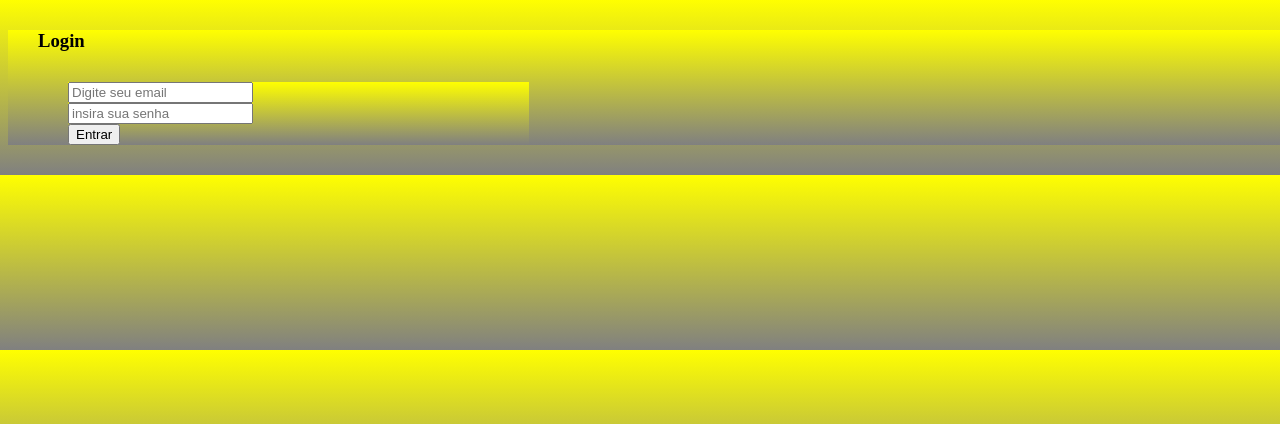
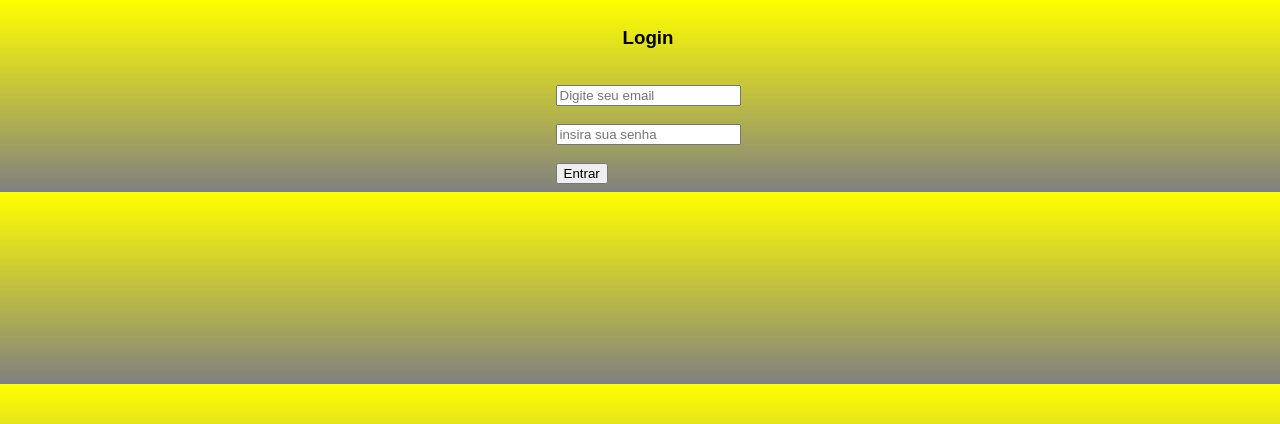
Before and after one commit to Olavocar/DARJ-spck, a PHP site: page /indexlogin.php in a window 1280 px wide. Shown: the top 424 px of the page. Run offline with PHP 8.4, Linux system fonts and the light colour scheme.

Commit message:
24/12/2022

```diff
--- a/estilo.css
+++ b/estilo.css
@@ -1,4 +1,4 @@
-body {width:100%;height:100%;font-family:'Gloucester MT Extra Condensed','sans-serif','Arial';background-image:linear-gradient(yellow,gray);}
+body{width:100%;height:100%;font-family:'Gloucester MT Extra Condensed','sans-serif','Arial';background-image:linear-gradient(yellow,gray);}
 
 #menu{height:auto;justify-content:center;font-size:18px;font-weight:bold;}
 
@@ -67,9 +67,11 @@ body {width:100%;height:100%;font-family:'Gloucester MT Extra Condensed','sans-s
 
 .afili{width:100%;height:100%;margin:auto;}
 
-.box{width:100%;height:100%;display:block;margin:auto;margin-left:auto;margin-right:auto;}
+.box{width:100%;height:100%;justify-content:center;align-items:center;display:flex;margin:auto;margin-left:auto;margin-right:auto;}
 
 .box2{width:100%;height:100%;display:flex;margin:auto;}
+
+.box3{border:1px;}
 
 .photo{width:160px;height:240px;display:flex;} img .photo{border:10px;}
 
@@ -101,7 +103,7 @@ img #pl1{height:600px}
 
 #lado{width:auto;height:100%;float:left;margin-top:0px;margin-left:10px;display:flex}
 
-.coluna{width:auto;height:100%;}
+#coluna1{width:auto;height:100%;}
 
 .id{padding:40px 20px 40px 10px;font-family:'Gloucester MT Extra Condensed','sans-serif','Arial';font-size:12px;font:bolder;font-style:italic}
 
--- a/indexlogin.php
+++ b/indexlogin.php
@@ -10,46 +10,43 @@ session_start();
     <meta http-equiv="X-UA-Compatible" content="IE=edge">
     <meta name="viewport" content="width=device-width, initial-scale=1">
     <title>Login</title>
-    <link href="style.css" rel="stylesheet">
+    <link href="estilo.css" rel="stylesheet">
 </head>
 
-<body class="container">
-    <section class="hero is-success is-fullheight">
-        <div class="hero-body">
-            <div class="container has-text-centered">
-                <div class="column is-4 is-offset-4">
+<body>
+            <div class="box3">
                 <div class="box">
                 <h3>Login</h3>
+                    <br>
+                </div>
                     <?php
                     if(isset($_SESSION['nao_autenticado'])):
                     ?>
-                    <div class="notification is-danger">
+                    <div class="box">
                       <p>ERRO: Usuário ou senha inválidos.</p>
                     </div>
                     <?php
                     endif;
                     unset($_SESSION['nao_autenticado']);
                     ?>
+                    <br>
                     <div class="box">
                         <form action="login.php" method="POST">
-                            <div class="field">
-                                <div class="control">
+                            <div>
+                                <div>
                                     <input name="email" name="text" placeholder="Digite seu email">
                                 </div>
                             </div>
-
-                            <div class="field">
-                                <div class="control">
+                            <br>
+                            <div>
+                                <div>
                                     <input name="senha" type="password" placeholder="insira sua senha">
                                 </div>
                             </div>
+                            <br>
                             <button type="submit">Entrar</button>
                         </form>
-                </div>
-    </div>
-    </div>
-    </div>
-    </div>
-</section>
+                        </div>
+                    </div>
 </body>
 </html>
```
Also changed, not shown: index.php (+6 -6 lines).
